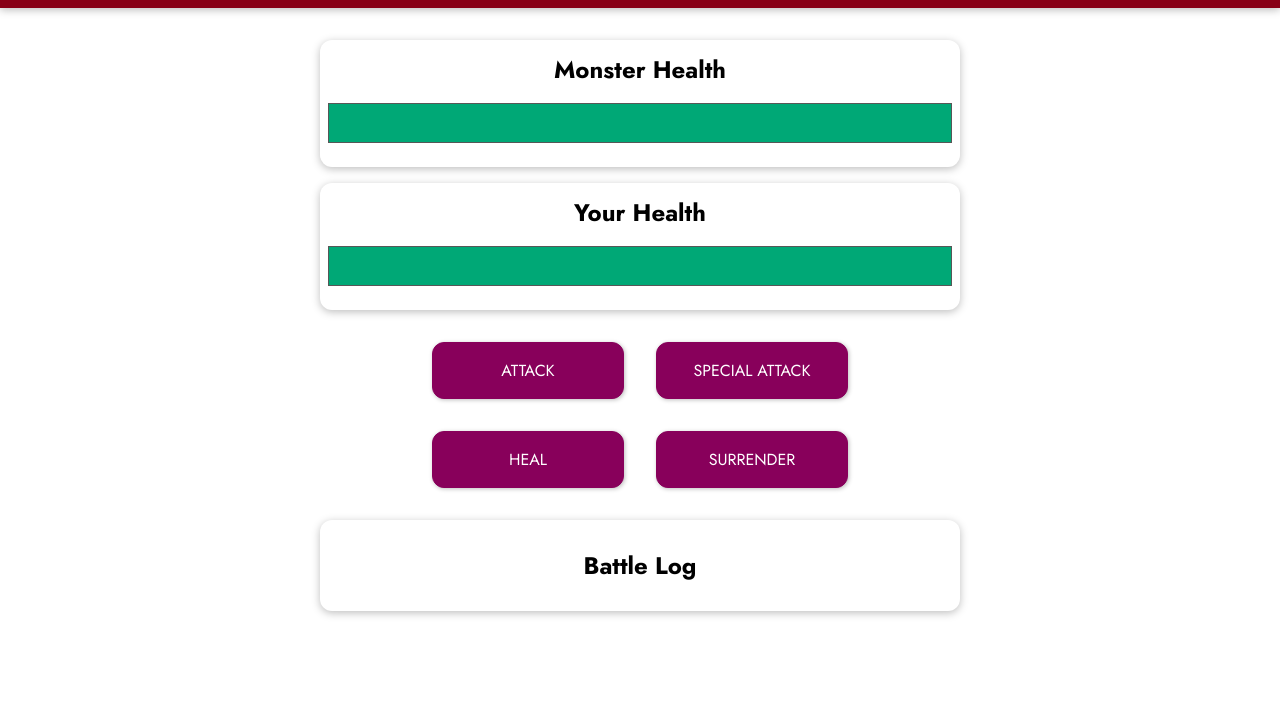
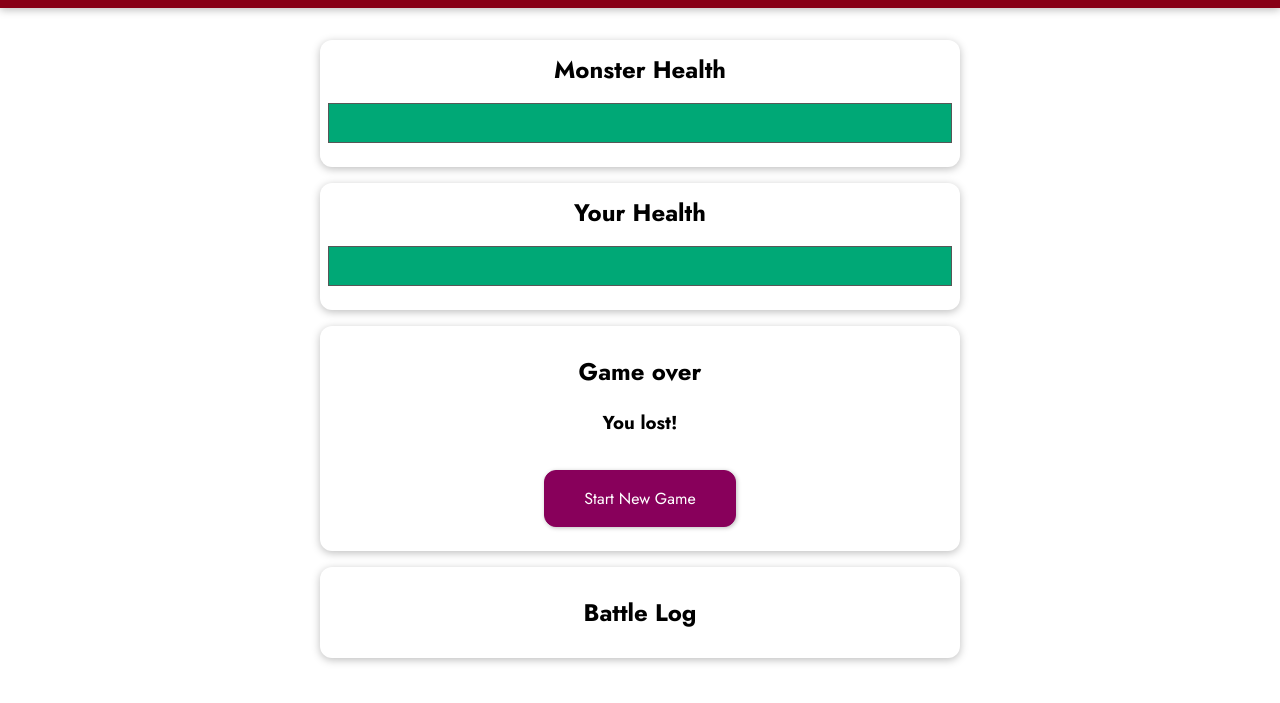
Before and after one commit to olmerrr/vue-start, a plain HTML site: page prj-monster-01-starting-setup/index.html in a window 1280 px wide. Both pictures are taken after a click on the button "SURRENDER". Shown: the part 97-800 px from the top of the page. Drawn offline with nearby package versions, Linux system fonts and the light colour scheme.

Commit message:
add serrender btn + refactoring healthBar

```diff
--- a/prj-monster-01-starting-setup/app.js
+++ b/prj-monster-01-starting-setup/app.js
@@ -13,9 +13,15 @@ const app = Vue.createApp({
   },
   computed: {
     monsterBarStyles() {
+      if(this.monsterHealth < 0){
+        return { width: '0%'};
+      }
       return {width: this.monsterHealth + '%'};
     },
     playerBarStyles() {
+      if(this.playerHealth < 0){
+        return { width: '0%'};
+      }
       return {width: this.playerHealth + '%'};
     },
     mayUseSpecialAttack() {
@@ -65,6 +71,15 @@ const app = Vue.createApp({
       }
       this.attackPlayer();
     },
+    startGame() {
+      this.playerHealth = 100;
+      this.monsterHealth = 100;
+      this.currentRound = 0;
+      this.winner = null;
+    },
+    surrender() {
+      this.winner ='monster';
+    }
  }
 });
 app.mount('#game');
--- a/prj-monster-01-starting-setup/index.html
+++ b/prj-monster-01-starting-setup/index.html
@@ -34,12 +34,13 @@
         <h3 v-if="winner === 'monster'">You lost!</h3>
         <h3 v-else-if="winner === 'player'">You won!</h3>
         <h3 v-else>It's a draw!</h3>
+        <button @click="startGame">Start New Game</button>
       </section>
-      <section id="controls">
+      <section id="controls" v-else>
         <button @click="attackMonster">ATTACK</button>
         <button :disabled="mayUseSpecialAttack" @click="specialArrackMonster">SPECIAL ATTACK</button>
         <button @click="healPlayer">HEAL</button>
-        <button>SURRENDER</button>
+        <button @click="surrender">SURRENDER</button>
       </section>
       <section id="log" class="container">
         <h2>Battle Log</h2>
```
